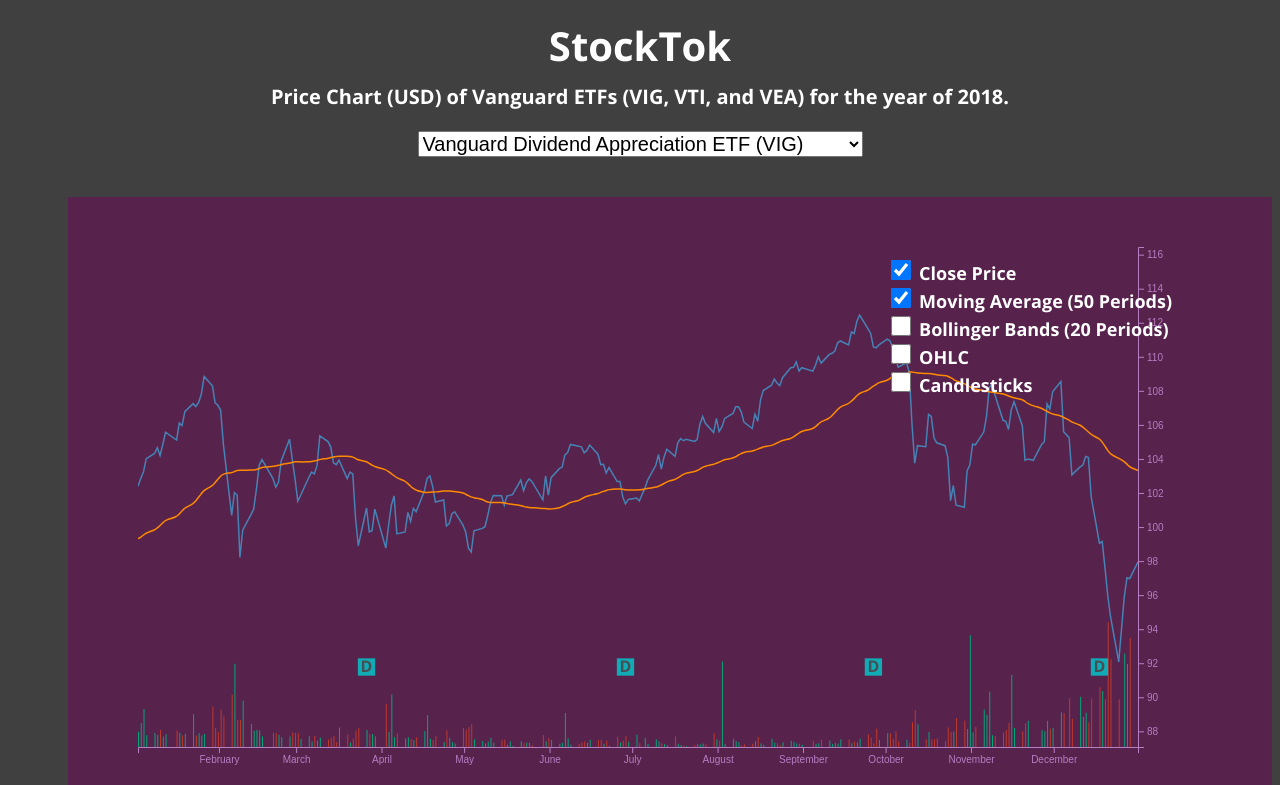
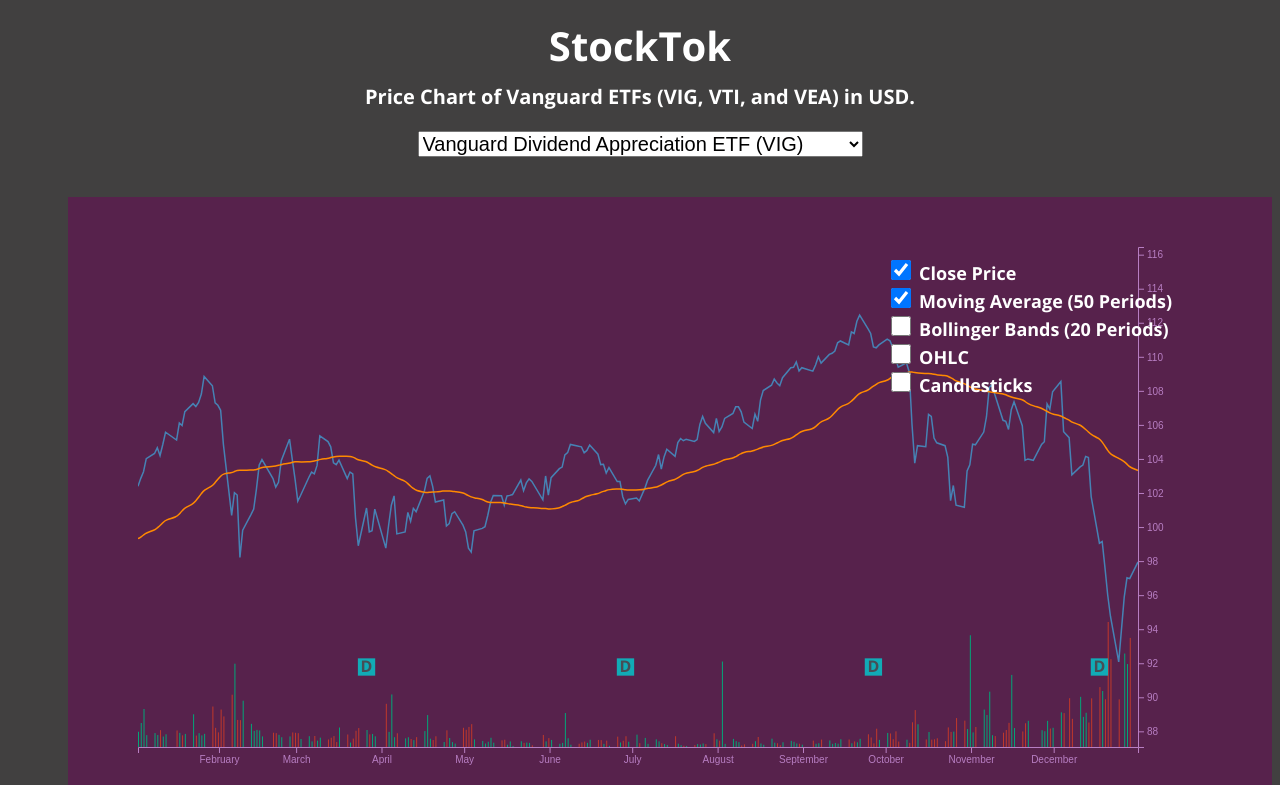
Before and after one commit to dtlai/stocktok, a website: page index.html in a window 1280 px wide. Shown: the top 785 px of the page. Drawn offline with nearby package versions, Linux system fonts and the light colour scheme.

```diff
--- a/index.html
+++ b/index.html
@@ -9,7 +9,7 @@
   <div class="info-container">
     <h1 class="heading" style="color: white;">StockTok</h1>
     <div class="description">
-      <p>Price Chart (USD) of Vanguard ETFs (VIG, VTI, and VEA) for the year of 2018.
+      <p>Price Chart of Vanguard ETFs (VIG, VTI, and VEA) in USD.
     </div>
 
     <div class="choices-container">
```
